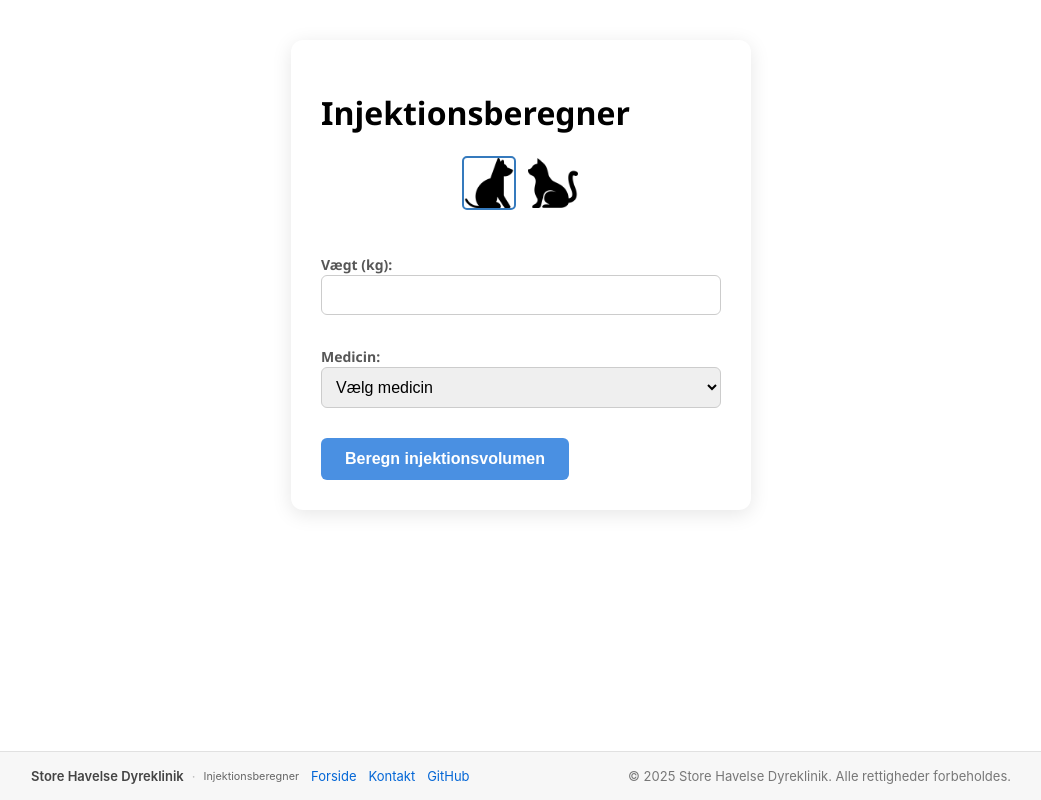
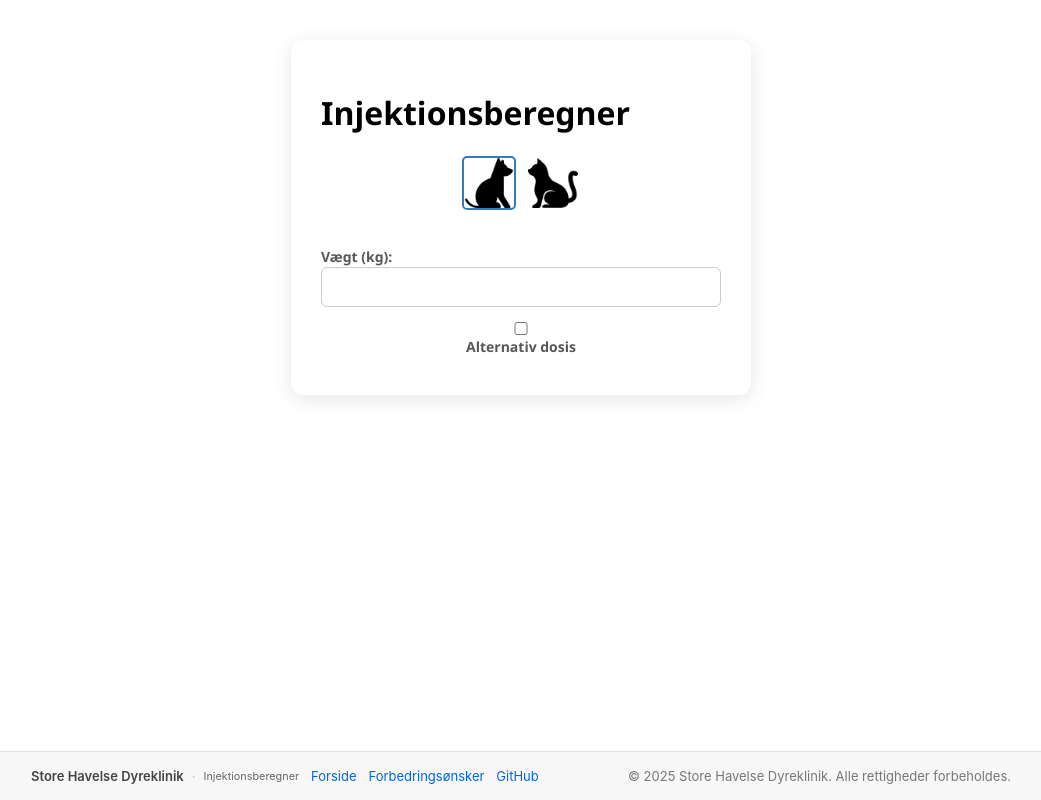
Before and after one commit to philipcj01/injektionsberegner, a React (Create React App) app: page / in a window 1280 px wide. Shown: the whole page, without its empty margins (119-1160 px from the left). Built offline with nearby package versions, Linux system fonts and the light colour scheme.

Commit message:
this works - made it more modular and clean

```diff
--- a/src/App.css
+++ b/src/App.css
@@ -84,3 +84,8 @@ input[type="number"] {
   margin: 0 auto;
   text-align: left;
 }
+
+input[type="checkbox"] {
+  outline: none;
+  box-shadow: none;
+}
--- a/src/App.js
+++ b/src/App.js
@@ -1,105 +1,37 @@
 import React, { useState } from 'react';
 import './App.css';
-import { fetchMedicineOptions } from './tools/retrieve-medicine-options';
-import { calculateInjection } from './tools/calculate-injection';
+import { useMedicineOptions } from './hooks/use-medicine-options';
+import { useDosageResults } from './hooks/use-dosage-results';
+import AnimalSelector from './components/animal-selector';
+import WeightInput from './components/weight-input';
+import AlternativeCheckbox from './components/alternative-checkbox';
+import ResultsList from './components/results-list';
 
 function App() {
   const [animalType, setAnimalType] = useState('dog');
   const [weight, setWeight] = useState('');
-  const [medicine, setMedicineType] = useState('');
-  const [result, setResult] = useState(null);
-  const [formula, setFormula] = useState(null);
-  const [medicineOptions, setMedicineOptions] = useState([]);
+  const [isAlternative, setIsAlternative] = useState(false);
 
-  const handleCalculateInjection = () => {
-    calculateInjection(weight, medicine, formula, animalType, setResult);
-  };
-
-  const fetchMedicineOptionsOnLoad = async () => {
-    const options = await fetchMedicineOptions();
-    setMedicineOptions(options);
-  };
-
-  React.useEffect(() => {
-    fetchMedicineOptionsOnLoad();
-  }, []);
+  const medicineOptions = useMedicineOptions(animalType);
+  const results = useDosageResults(weight, animalType, medicineOptions, isAlternative);
 
   return (
     <div className="App-root">
       <div className="App">
         <h1>Injektionsberegner</h1>
         <form onSubmit={(e) => e.preventDefault()}>
-          <label>
-            <div style={{ display: 'flex', justifyContent: 'center', gap: '10px', alignItems: 'center' }}>
-              <label>
-                <input
-                  type="radio"
-                  name="animalType"
-                  value="dog"
-                  checked={animalType === 'dog'}
-                  onChange={(e) => setAnimalType(e.target.value)}
-                  style={{ display: 'none' }}
-                />
-                <img
-                  src={require('./imgs/animals/dog.png')}
-                  alt="Hund"
-                  style={{
-                    width: '50px',
-                    height: '50px',
-                    cursor: 'pointer',
-                    border: animalType === 'dog' ? '2px solid #357abd' : '2px solid transparent',
-                    borderRadius: '5px',
-                  }}
-                />
-              </label>
-              <label>
-                <input
-                  type="radio"
-                  name="animalType"
-                  value="cat"
-                  checked={animalType === 'cat'}
-                  onChange={(e) => setAnimalType(e.target.value)}
-                  style={{ display: 'none' }}
-                />
-                <img
-                  src={require('./imgs/animals/cat.png')}
-                  alt="Kat"
-                  style={{
-                    width: '50px',
-                    height: '50px',
-                    cursor: 'pointer',
-                    border: animalType === 'cat' ? '2px solid #357abd' : '2px solid transparent',
-                    borderRadius: '5px',
-                  }}
-                />
-              </label>
-            </div>
-          </label>
+          <AnimalSelector animalType={animalType} setAnimalType={setAnimalType} />
+
           <br />
-          <label>
-            <span style={{ fontSize: 14, color: '#575757ff' }}>Vægt (kg):</span>
-            <input type="number" step="0.10" value={weight} onChange={(e) => setWeight(e.target.value)} />
-          </label>
-          <br />
-          <label>
-            <span style={{ fontSize: 14, color: '#575757ff' }}>Medicin:</span>
-            <select value={medicine} onChange={(e) => { setMedicineType(e.target.value); setFormula(medicineOptions.find(option => option.value === e.target.value)?.formula); }}>
-              <option value="" disabled>Vælg medicin</option>
-              {medicineOptions.filter(option => option.formula[animalType]).map((option) => (
-                <option key={option.value} value={option.value}>
-                  {option.label}
-                </option>
-              ))}
-            </select>
-          </label>
-          <br />
+          <WeightInput weight={weight} setWeight={setWeight} />
+        </form>
 
-          <button onClick={handleCalculateInjection}>Beregn injektionsvolumen</button>
-        </form>
-        {result && (
-          <div className="resultat">
-            <p>Injektionsvolumen: <strong>{result} ml</strong></p>
-          </div>
+        {animalType === 'dog' && (
+          <AlternativeCheckbox isAlternative={isAlternative} setIsAlternative={setIsAlternative} />
+        )}
+
+        {results && (
+          <ResultsList results={results} animalType={animalType} weight={weight} />
         )}
       </div>
     </div>
--- a/src/Footer.js
+++ b/src/Footer.js
@@ -10,7 +10,7 @@ const Footer = ({ company = "Store Havelse Dyreklinik", year = new Date().getFul
 
                 <nav aria-label="Footer" style={styles.nav}>
                     <a href="/" style={styles.link}>Forside</a>
-                    <a href="mailto:philip.c.juhl@gmail.com" style={styles.link}>Kontakt</a>
+                    <a href="mailto:philip.c.juhl@gmail.com" style={styles.link}>Forbedringsønsker</a>
                     <a
                         href="https://github.com/philipcj01"
                         target="_blank"
--- /dev/null
+++ b/src/components/alternative-checkbox.js
@@ -0,0 +1,16 @@
+import React from 'react';
+
+const AlternativeCheckbox = ({ isAlternative, setIsAlternative }) => (
+    <div style={{ textAlign: 'center', marginTop: '15px' }}>
+        <label>
+            <input
+                type="checkbox"
+                checked={isAlternative}
+                onChange={(e) => setIsAlternative(e.target.checked)}
+            />
+            <span style={{ fontSize: 14, color: '#575757ff' }}>Alternativ dosis</span>
+        </label>
+    </div>
+);
+
+export default AlternativeCheckbox;
--- /dev/null
+++ b/src/components/animal-selector.js
@@ -0,0 +1,36 @@
+import React from 'react';
+import dogImg from '../imgs/animals/dog.png';
+import catImg from '../imgs/animals/cat.png';
+
+const AnimalSelector = ({ animalType, setAnimalType }) => (
+  <div style={{ display: 'flex', justifyContent: 'center', gap: '10px', alignItems: 'center' }}>
+    {[
+      { type: 'dog', img: dogImg, label: 'Hund' },
+      { type: 'cat', img: catImg, label: 'Kat' }
+    ].map(({ type, img, label }) => (
+      <label key={type}>
+        <input
+          type="radio"
+          name="animalType"
+          value={type}
+          checked={animalType === type}
+          onChange={() => setAnimalType(type)}
+          style={{ display: 'none' }}
+        />
+        <img
+          src={img}
+          alt={label}
+          style={{
+            width: '50px',
+            height: '50px',
+            cursor: 'pointer',
+            border: animalType === type ? '2px solid #357abd' : '2px solid transparent',
+            borderRadius: '5px',
+          }}
+        />
+      </label>
+    ))}
+  </div>
+);
+
+export default AnimalSelector;
--- /dev/null
+++ b/src/components/results-list.js
@@ -0,0 +1,16 @@
+import React from 'react';
+
+const ResultsList = ({ results, animalType, weight }) => (
+    <div className="resultat">
+        {results.filter(result => result.dosage !== null).map(({ medicineName, dosage }) => (
+            <p key={medicineName}>
+                {medicineName}: <strong>{dosage} ml</strong>
+            </p>
+        ))}
+        <p style={{ marginTop: '30px', fontSize: 12, color: '#575757ff' }}>
+            Oversigt over medicin til {animalType === 'dog' ? 'hund' : 'kat'} der vejer {weight} kg
+        </p>
+    </div>
+);
+
+export default ResultsList;
--- /dev/null
+++ b/src/components/weight-input.js
@@ -0,0 +1,15 @@
+import React from 'react';
+
+const WeightInput = ({ weight, setWeight }) => (
+    <label>
+        <span style={{ fontSize: 14, color: '#575757ff' }}>Vægt (kg):</span>
+        <input
+            type="number"
+            step="0.1"
+            value={weight}
+            onChange={(e) => setWeight(e.target.value)}
+        />
+    </label>
+);
+
+export default WeightInput;
--- /dev/null
+++ b/src/hooks/use-dosage-results.js
@@ -0,0 +1,18 @@
+import { useMemo } from 'react';
+import { calculateInjection } from '../tools/calculate-injection';
+import { fetchMedicineOptions } from '../tools/retrieve-medicine-options';
+
+export const useDosageResults = (weight, animalType, medicineOptions, isAlternative) => {
+    return useMemo(() => {
+        if (!weight || medicineOptions.length === 0) return null;
+
+        if (isAlternative && animalType === 'dog') {
+            animalType = `alternative_${animalType}`;
+        }
+
+        return medicineOptions.map(option => {
+            const dosage = calculateInjection(weight, option.formula[animalType]);
+            return { medicineName: option.label, dosage };
+        });
+    }, [weight, animalType, medicineOptions, isAlternative]);
+};
--- /dev/null
+++ b/src/hooks/use-medicine-options.js
@@ -0,0 +1,18 @@
+import { useEffect, useState } from 'react';
+import { fetchMedicineOptions } from '../tools/retrieve-medicine-options';
+
+export const useMedicineOptions = (animalType) => {
+  const [medicineOptions, setMedicineOptions] = useState([]);
+
+  useEffect(() => {
+    const fetchData = async () => {
+      const options = await fetchMedicineOptions();
+      const filtered = options.filter(opt => opt.formula[animalType] !== null);
+      setMedicineOptions(filtered);
+    };
+
+    fetchData();
+  }, [animalType]);
+
+  return medicineOptions;
+};
--- a/src/tools/calculate-injection.js
+++ b/src/tools/calculate-injection.js
@@ -1,14 +1,14 @@
-export const calculateInjection = (weight, medicine, formula, animalType, setResult) => {
-    if (!weight || !medicine) {
-      alert("Udfyld alle felter.");
-      return;
-    }
-    const formulaValue = formula ? formula[animalType] : null;
-    console.log('Formula Value:', formulaValue);
-    if (!formulaValue) {
-      alert("Valgt medicin understøtter ikke den valgte dyretype.");
-      return;
-    }
-    const dosage = weight * formulaValue;
-    setResult(dosage.toFixed(2));
-  };
+export const calculateInjection = (weight, formula) => {
+  if (Array.isArray(formula)) {
+    const minDosage = weight * formula[0];
+    const maxDosage = weight * formula[1];
+    return `${minDosage.toFixed(2)} - ${maxDosage.toFixed(2)}`;
+  }
+  const formulaValue = parseFloat(formula);
+  if (isNaN(formulaValue)) {
+    return null;
+  }
+  console.log('Calculating injection with weight:', weight, 'and formula value:', formulaValue);
+  const dosage = weight * formulaValue;
+  return dosage.toFixed(2);
+};
```
Also changed, not shown: src/tools/retrieve-medicine-options.js (+8 -8 lines).
